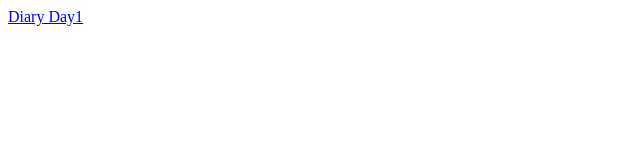
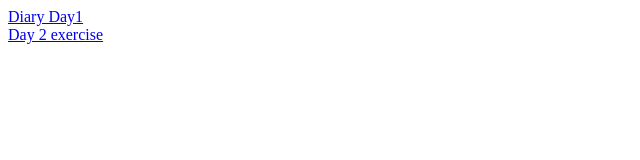
Before and after one commit to MarcelHerbst/Code1, a plain HTML site: page index.html in a window 1280 px wide. Shown: the whole page, without its empty margins (0-640 px from the left). Drawn offline with Linux system fonts and the light colour scheme.

Commit message:
Picturelink

```diff
--- a/index.html
+++ b/index.html
@@ -10,7 +10,7 @@
 
     <a href="Diary/Day1.html">Diary Day1</a>
     <br>
-    <a href=""
+    <a href="Picture/Day2exercise.html">Day 2 exercise</a>
 
 
 </body>
```
